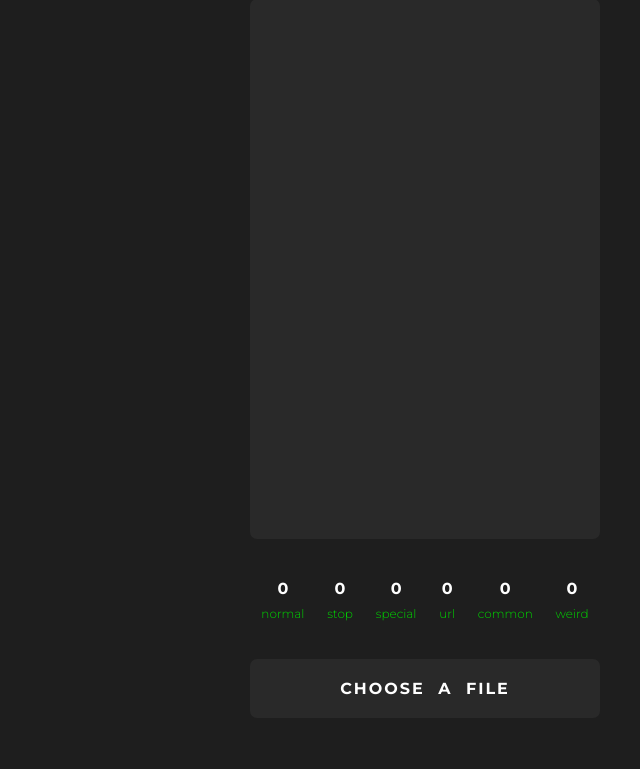
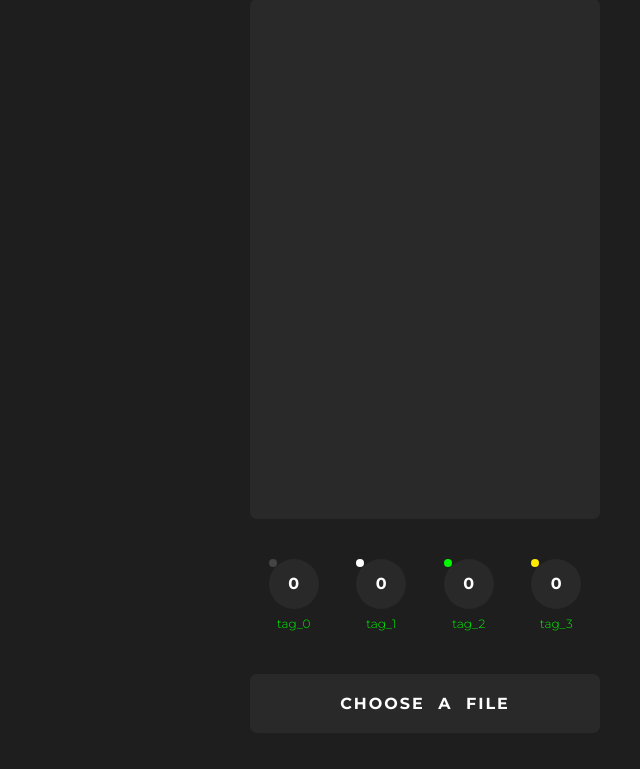
Before and after one commit to John-Theo/ArticleSearchHighlight, a Django app: page /spacy_parser/ in a window 1280 px wide. Shown: the part 51-820 px from the top of the page, without its empty margins (640-1280 px from the left). Run offline with Django 3.2, Linux system fonts and the light colour scheme.

Commit message:
improve UI

```diff
--- a/spacyParser/assets/display.css
+++ b/spacyParser/assets/display.css
@@ -18,30 +18,46 @@
 }
 
 .tag_sec {
-    padding: 10px 5px 0 5px;
-    /* border-radius: 7px;
-    background-color: rgba(255, 255, 255, 0.05); */
+    display: flex;
+    flex-direction: column;
+    align-items: center;
 }
 
 #count {
+    margin: 40px 0;
     display: flex;
     flex-direction: row;
     justify-content: space-around;
     align-items: stretch;
-    margin-top: 30px;
     line-height: 20px;
     width: 100%;
     text-align: center;
 }
 
 .tag_count {
+    position: relative;
     font-weight: 600;
+    color: white !important;
+    line-height: 50px;
+    height: 50px;
+    width: 50px;
+    border-radius: 50px;
+    background-color: rgba(255, 255, 255, 0.05);
+}
+
+.color_indicator {
+    position: absolute;
+    top: 0;
+    left: 0;
+    width: 8px;
+    height: 8px;
+    border-radius: 8px;
 }
 
 .tag_label {
-    margin: 5px;
+    margin-top: 5px;
     font-size: 12px;
-    color: #00d600;
+    color: rgb(0, 247, 0) !important;
 }
 
 #left {
@@ -60,6 +76,7 @@
 
 .sep_word {
     margin: 0px 6px;
+    background-color: transparent !important;
 }
 
 .sep_word::after {
@@ -99,7 +116,7 @@
     flex-direction: column;
     justify-content: space-between;
     align-items: stretch;
-    height: 460px;
+    height: 440px;
     border-radius: 7px;
     background-color: rgba(255, 255, 255, 0.05);
     color: rgba(255, 255, 255, 0.8);
@@ -115,7 +132,6 @@
 }
 
 #fileUpload+label {
-    margin-top: 30px;
     border-radius: 7px;
     background-color: rgba(255, 255, 255, 0.05);
     width: 350px;
@@ -173,7 +189,6 @@
 
 .line > .attr {
     font-weight: bolder;
-    /* margin-right: 30px; */
     width: 85px;
     text-align: right;
 }
--- a/spacyParser/assets/display.js
+++ b/spacyParser/assets/display.js
@@ -2,13 +2,10 @@ let textSection = document.getElementById("text");
 let count = document.getElementById("count");
 let infoPannel = document.getElementById("info");
 let infoList = [];
-let tagCount = [0, 0, 0, 0, 0, 0];
-let defaultLabel = ['normal', 'stop', 'special', 'url', 'common', 'weird'];
-let defaultColor = ['white', '#444', 'rgb(255, 234, 0)', 'rgb(0, 247, 0)', 'rgb(14, 85, 0)', 'rgb(231, 73, 0)'];
+let tagCount = new Array(6); tagCount.fill(0);
+let defaultLabel = ['tag_0', 'tag_1', 'tag_2', 'tag_3'];
+let defaultColor = ['#444', 'white', 'rgb(0, 247, 0)', 'rgb(255, 234, 0)'];
 
-function sum(arr) {
-    return eval(arr.join("+"));
-};
 
 textSection.addEventListener('mouseout', function(e){
     drawInfo(0);
@@ -20,32 +17,34 @@ function add_tag_css(colorList){
     let colorStyle = document.getElementById("colors");
     colorStyle.innerHTML = "";
     for (let color in colorList){
-        colorStyle.innerHTML += ".tag_"+color+" {color:"+colorList[color]+"}\n";
+        colorStyle.innerHTML += ".tag_"+color+" {color:"+colorList[color]+"; background-color:"+colorList[color]+"}\n";
     }
+    console.log(colorStyle);
 }
 
-function drawText(content){
+function drawElements(content){
+    scrollTo(0,0);
 
-    let text_list;
-    let tag;
     if (content !== undefined) {
-        text_list = content["text"];
-        tag = content["tag"]["labels"];
-        defaultLabel = content["tag"]["names"];
+        add_tag_css(content["tag"]["colors"]);
+        drawText(content["text"], content["tag"]["labels"]);
+        drawStat(content["tag"]["names"]);
         infoList = content["info"];
-        add_tag_css(content["tag"]["colors"]);
-    }
+        drawInfo(0);
+    } else {add_tag_css();drawStat();}
+}
 
-    tagCount = [0, 0, 0, 0, 0, 0];
+function drawText(text_list, tag_list){
+
+    tagCount = new Array(6); tagCount.fill(0);
     textSection.innerHTML = "";
-    scrollTo(0,0);
 
     for (let word in text_list){
         let wordDiv = document.createElement('div');
         wordDiv.id = 'w_'+word;
         wordDiv.className = "sep_word";
-        wordDiv.className += ' tag_'+ tag[word]
-        tagCount[tag[word]] += 1;
+        wordDiv.className += ' tag_'+ tag_list[word]
+        tagCount[tag_list[word]] += 1;
         wordDiv.innerHTML = text_list[word];
         wordDiv.addEventListener('mouseover', function(e){
             drawInfo(Number(e.target.id.split('_')[1])+1);
@@ -53,7 +52,6 @@ function drawText(content){
         textSection.appendChild(wordDiv);
     }
 
-    drawStat();
 }
 
 function drawInfo(index){
@@ -87,11 +85,11 @@ function drawInfo(index){
     }
 }
 
-function drawStat(){
+function drawStat(labelList){
     count.innerHTML = "";
+    if (labelList === undefined) { labelList = defaultLabel }
 
-    // tag_count[5] = sum(tag_count);
-    for (let label in defaultLabel){
+    for (let label in labelList){
         let statDiv = document.createElement('div');
         statDiv.className = "tag_sec";
 
@@ -100,9 +98,13 @@ function drawStat(){
         countDiv.innerHTML = tagCount[label];
         statDiv.appendChild(countDiv);
 
+        let colorDiv = document.createElement('div');
+        colorDiv.className = "color_indicator tag_"+label;
+        countDiv.appendChild(colorDiv);
+
         let labelDiv = document.createElement('div');
         labelDiv.className = "tag_label";
-        labelDiv.innerHTML = defaultLabel[label];
+        labelDiv.innerHTML = labelList[label];
         statDiv.appendChild(labelDiv);
 
         count.appendChild(statDiv);
@@ -110,7 +112,5 @@ function drawStat(){
 }
 
 window.onload=function(){
-    add_tag_css();
-    drawText();
-    drawInfo(0);
+    drawElements();
 }
--- a/spacyParser/assets/load_file.js
+++ b/spacyParser/assets/load_file.js
@@ -30,7 +30,7 @@ function ajax(method, url, data){
         if (request.readyState === 4) { // 成功完成
             if (request.status === 200) {
                 // 成功，通过responseText拿到响应的文本:
-                return drawText(JSON.parse(request.responseText));
+                return drawElements(JSON.parse(request.responseText));
             } else {
                 // 失败，根据响应码判断失败原因:
                 return fail(request.status);
--- a/spacyParser/write_json.py
+++ b/spacyParser/write_json.py
@@ -81,7 +81,7 @@ def is_noise(_token):
         _common = True
     if any((_stop, _special, _url, _common, _weird)):
         _normal = False
-    return _normal, _stop, _special, _url, _common, _weird
+    return _normal, _stop, _common, _url, _special, _weird
 
 
 def parse(content):
@@ -108,11 +108,15 @@ def parse(content):
         attr_whole.append(attr_list)
 
     if __name__ != '__main__':
-        return {'text': [str(x) for x in doc], 'info': attr_whole, 'tag': {'names': ['normal', 'stop', 'special', 'url', 'common', 'weird'], 'labels': tags}}
+        return {'text': [str(x) for x in doc], 'info': attr_whole, 'tag': {'names': TAG_LABELS, 'labels': tags, 'colors': TAG_COLORS}}
     else:
         info = json.dumps(attr_whole)
         tags = json.dumps(tags)
         return info, tags
+
+
+TAG_LABELS = ['normal', 'stop', 'common', 'url', 'special', 'weird']
+TAG_COLORS = ['white', '#444', 'rgb(14, 85, 0)', 'rgb(0, 247, 0)', 'rgb(255, 234, 0)', 'rgb(231, 73, 0)']
 
 
 if __name__ == '__main__':
```
